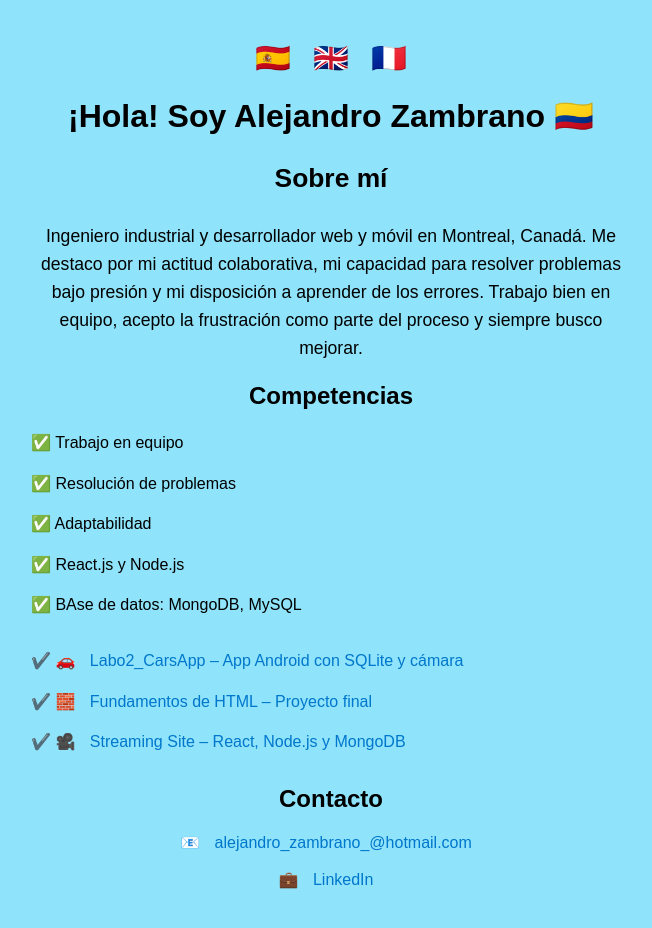
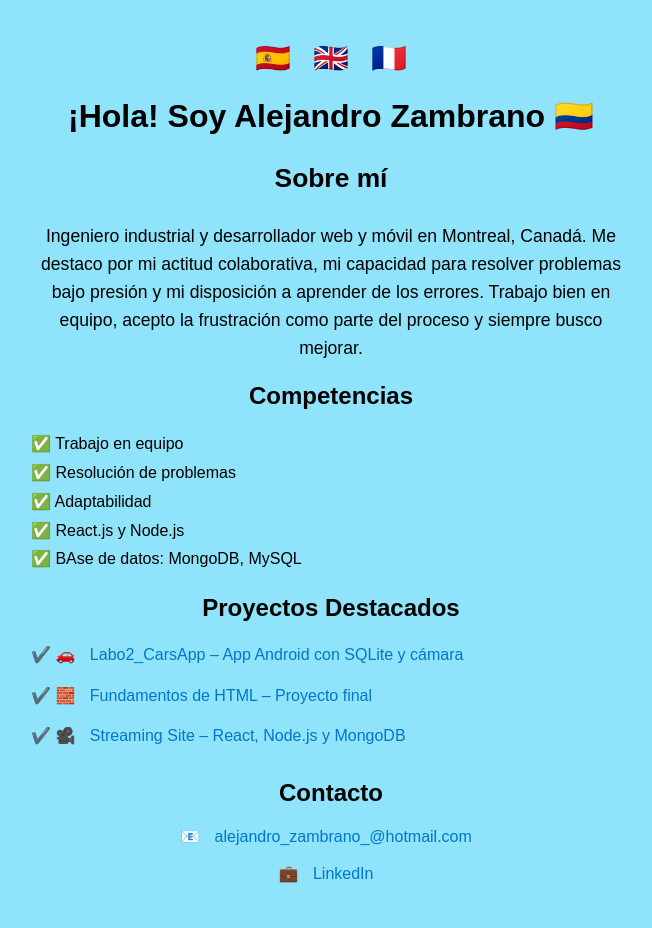
Before and after one commit to alejandrozambrano/alejandrozambrano.github.io, a React (Create React App) app: page / in a window 1280 px wide. Shown: the whole page, without its empty margins (309-961 px from the left). Built offline with nearby package versions, Linux system fonts and the light colour scheme.

Commit message:
Actualiza sección de competencias y diseño del portafolio

```diff
--- a/src/App.css
+++ b/src/App.css
@@ -63,3 +63,12 @@ p a {
   font-size: 1.1rem;
   line-height: 1.6;
 }
+
+.skill-list {
+  list-style: none;
+  padding-left: 0;
+  text-align: left;
+  max-width: 600px;
+  margin: 0 auto 20px;
+  line-height: 1.8;
+}
--- a/src/App.js
+++ b/src/App.js
@@ -71,14 +71,17 @@ function App() {
       </section>
 
       <section className="skills">
-       <h2>{t.skillsTitle}</h2>
-        <ul className="no-bullets">
-         {t.skills.map((skill, index) => (
-          <li key={index}>✅ {skill}</li>
-         ))}
+        <h2>{t.skillsTitle}</h2>
+        <ul className="skill-list">
+          {t.skills.map((skill, index) => (
+            <li key={index}>✅ {skill}</li>
+          ))}
         </ul>
-        </section>
+      </section>
 
+      <section className="Project">
+        <h2>{t.projects}</h2>
+      </section>
 
       <ul className="no-bullets">
         <li>
```
